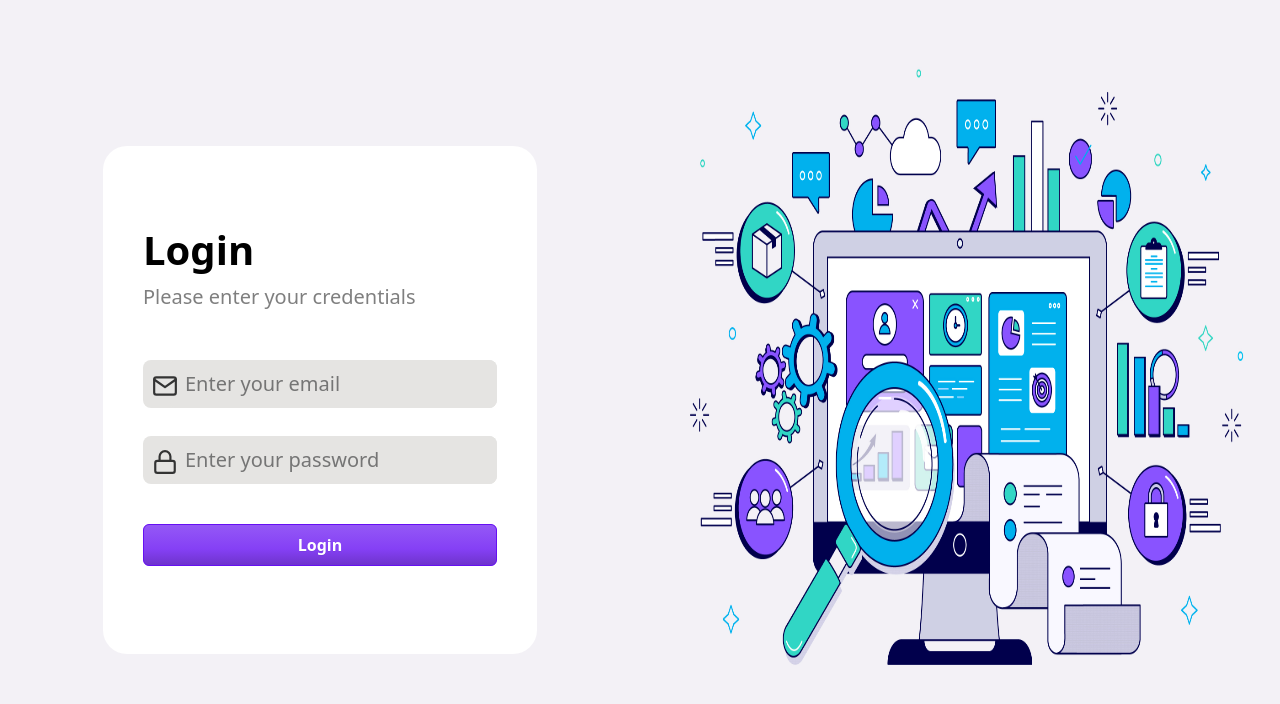
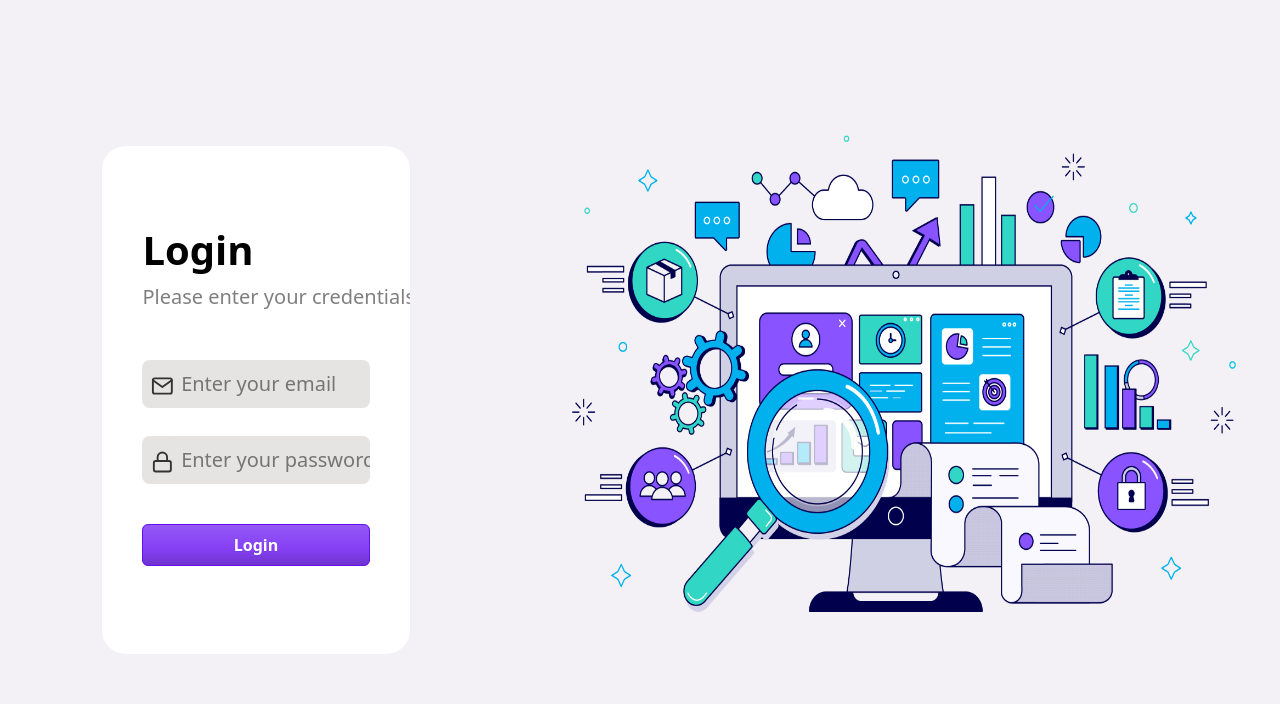
Before and after one commit to lolideppt123/metserverp-front-tests, a React (Vite) app: page /login in a window 1280 px wide. Shown: the top 704 px of the page. Built offline with nearby package versions, Linux system fonts and the light colour scheme; no server answers.

Commit message:
Finish up login page

```diff
--- a/src/apps/FspOs.jsx
+++ b/src/apps/FspOs.jsx
@@ -12,26 +12,20 @@ export default function FspOs() {
     // Check here if user is logged in
     // const USER = useSelector(selectUser);
     const { user, token } = useAuth();
-    return (
-        <>
-            {
-                user ? (
-                    <>
-                        <MainApp />
-                    </>
-                ) : (
-                    <AuthRouter />
-                )
-            }
 
-        </>
-
-    )
+    if (user) {
+        return <MainApp />
+    }
+    else {
+        return <AuthRouter />
+    }
 }
 
 
 const MainApp = () => (
+
     <Suspense fallback={<Fallback />}>
         <FspApp />
     </Suspense>
+
 )
--- a/src/components/Containers/AuthContainer.jsx
+++ b/src/components/Containers/AuthContainer.jsx
@@ -21,7 +21,11 @@ export default function AuthContainer(props) {
                 {props.left}
             </div>
             <div className="vh-100 w-100 d-flex justify-content-center align-items-center" style={{ backgroundColor: "#f3f1f6" }}>
-                <img className='' src={loginImage} alt="" style={{ width: loadForm ? '100%' : "80%", height: '100%', transition: 'width 1s' }} />
+                <img
+                    className={`login-metserv-image ${loadForm ? "image-shrink" : ""}`}
+                    src={loginImage}
+                    alt="metserverp-main-image"
+                />
             </div>
         </div>
     )
--- a/src/pages/NotFound.jsx
+++ b/src/pages/NotFound.jsx
@@ -5,10 +5,8 @@ export default function NotFound() {
 
 
     return (
-        <>
-
-            <CustomerList />
-
-        </>
+        <div>
+            Page not found
+        </div>
     )
 }
--- a/src/style/Authentication/Form.css
+++ b/src/style/Authentication/Form.css
@@ -1,12 +1,12 @@
 .form-body {
     display: grid;
-    grid-template-columns: 0fr 1fr;
+    grid-template-columns: 0% 1fr;
     transition: grid-template-columns 1000ms ease-in;
     background-color: #f3f1f6;
 }
 
 .form-loaded {
-    grid-template-columns: 1fr 1fr !important;
+    grid-template-columns: 40% 1fr !important;
 }
 
 .form-body-contents {
@@ -17,7 +17,20 @@
     align-items: center;
 }
 
+.login-metserv-image {
+    width: 80%;
+    height: 100%;
+    transition: width 1s, height 1s;
+    transition-delay: 0.05;
+}
+
+.image-shrink {
+    width: 100%;
+    height: 80%;
+}
+
 .form-container-left {
+    width: 60%;
     padding: 5rem 2.5rem;
     border-radius: 1.5rem;
     border-width: 2px;
@@ -25,17 +38,24 @@
     box-shadow: 10px 40px -14px rgba(0, 0, 0, 0.25);
     background: #fff;
     font-weight: 500;
+    overflow: hidden;
 }
 
 .input-wrapper {
     margin-top: 28px;
     border-radius: 8px;
+    text-shadow: no;
+    display: flex;
+    flex-direction: row-reverse;
 }
 
 .input-item {
     border: none;
     outline: none;
     color: black;
+    width: 95%;
+    max-width: 95%;
+    padding-right: 0;
 }
 
 .input-wrapper,
@@ -47,6 +67,7 @@
     position: relative;
     top: 13px;
     left: 9px;
+    max-width: 10%;
     width: 26px;
     height: 26px;
     float: left;
@@ -61,3 +82,21 @@
     text-decoration: none;
     margin-left: 3px;
 }
+
+@media only screen and (min-width: 992px) and (max-width: 1023px) {
+    .form-loaded {
+        grid-template-columns: 50% 1fr !important;
+    }
+
+    .form-container-left {
+        width: 80%;
+    }
+
+    .image-shrink {
+        height: 70%;
+    }
+
+    .input-wrapper {
+        margin-top: 23px;
+    }
+}
```
